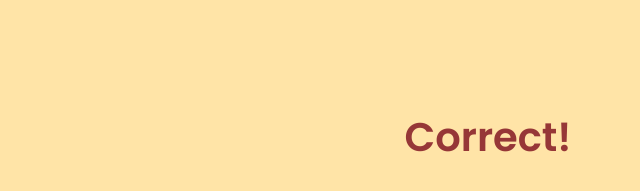
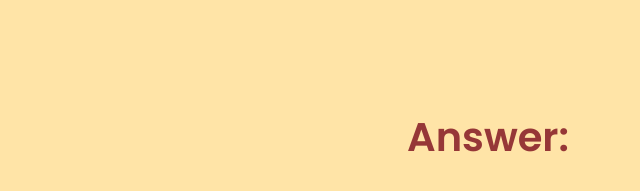
Before and after one commit to angel-cak3s/angel-cak3s.github.io, a plain HTML site: page correct3.html in a window 1280 px wide. Shown: the top 191 px of the page, 152-792 px from the left. Drawn offline with Linux system fonts and the light colour scheme.

Commit message:
Update correct3.html

```diff
--- a/correct3.html
+++ b/correct3.html
@@ -13,7 +13,7 @@
 </head>
 
 <body>
-  <center><h1>Correct!</h1></center>
+  <center><h1>Answer:</h1></center>
   <center><h2>For Nguyễn Phúc Khoát, who ruled over the Southern provinces of Vietnam, to distinguish between his subjects and those from the North.</h2></center>
   <center><img src="https://nghiencuulichsudotcom.files.wordpress.com/2017/11/nguyen-phuc-khoat.jpg" alt="Nguyễn Phúc Khoát" width="190" height="250"></center>
   <center><a href="q4.html" class = "Nextbtn">Next Question</a></center>
```
